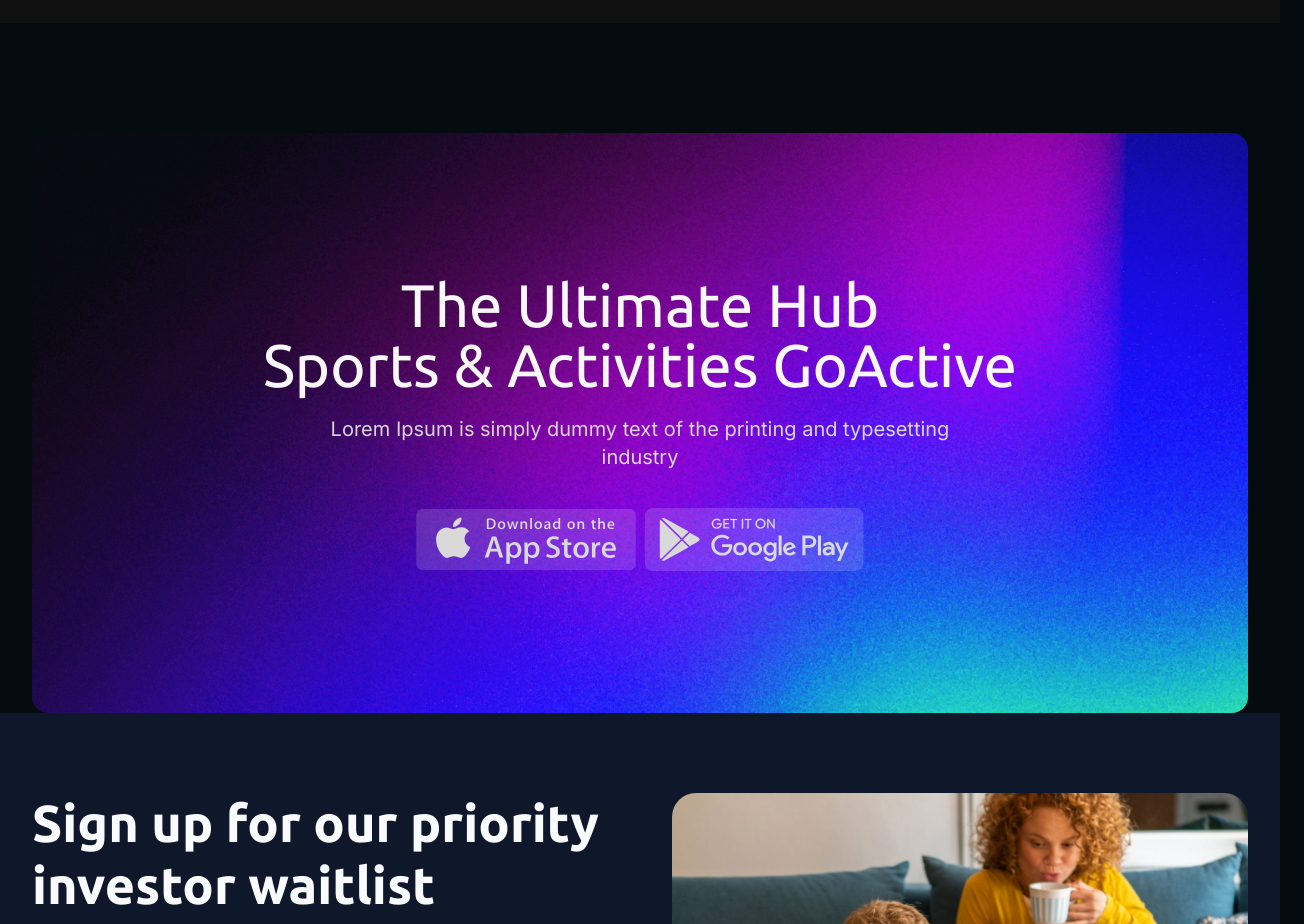
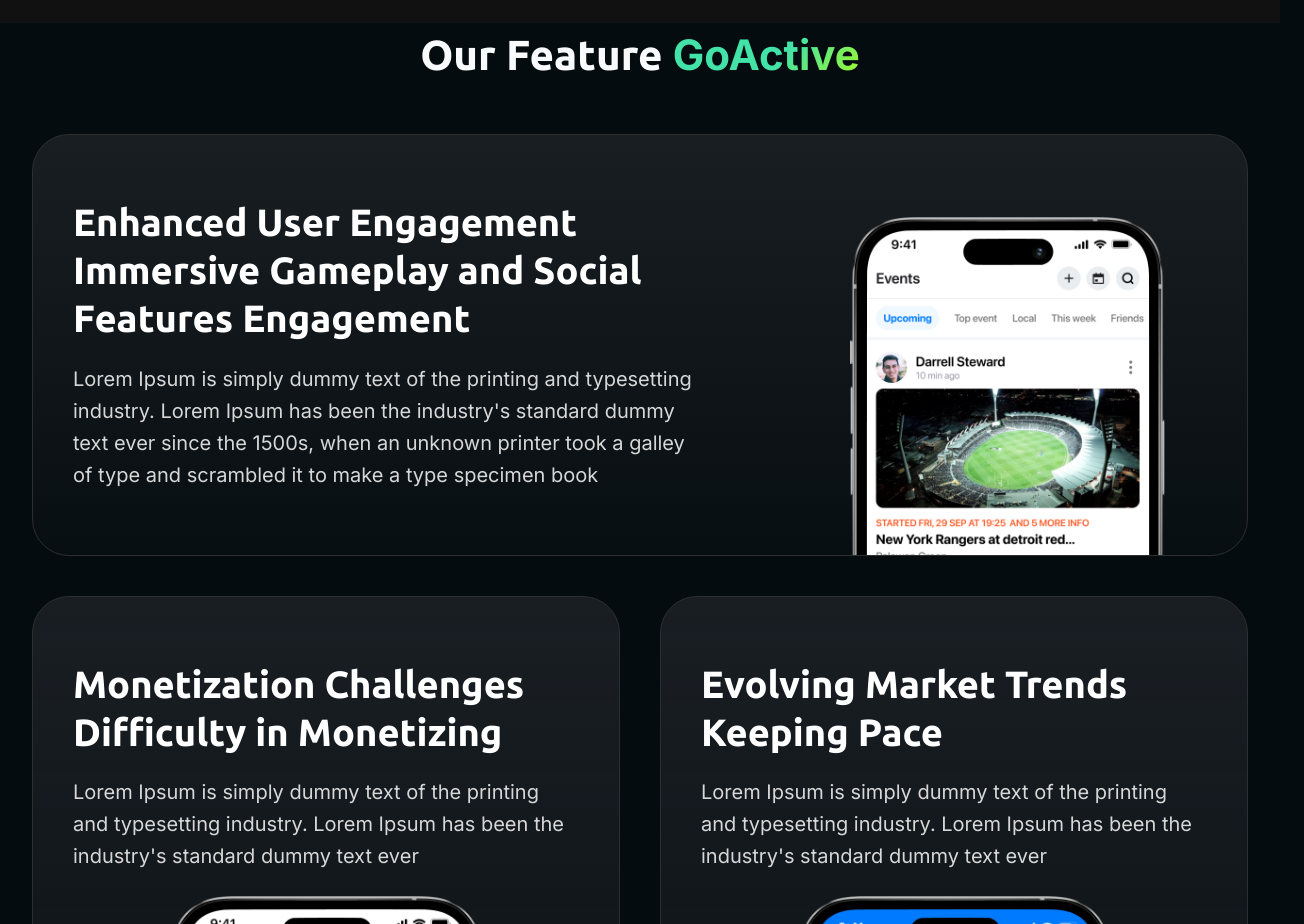
Before and after one commit to tarifalhasan/GoActive, a Next.js app: page /invest in a window 1280 px wide. Shown: the part 1620-2544 px from the top of the page, 1304 px wide, since content can reach past the window. Built offline with nearby package versions, Linux system fonts and the light colour scheme.

Commit message:
project completed

```diff
--- a/app/invest/page.tsx
+++ b/app/invest/page.tsx
@@ -1,5 +1,6 @@
 import TheUltimateHub from "@/components/home/TheUltimateHub";
 import InvertHero from "@/components/invest/InvertHero";
+import WeSolves from "@/components/invest/WeSolves";
 import WhyInvest from "@/components/invest/WhyInvest";
 import Contact from "@/components/shared/Contact";
 
@@ -8,6 +9,7 @@
     <>
       <InvertHero />
       <WhyInvest />
+      <WeSolves />
       <TheUltimateHub />
       <Contact />
     </>
--- a/components/about-us/CoreValues.tsx
+++ b/components/about-us/CoreValues.tsx
@@ -14,7 +14,7 @@
         initial="hidden"
         exit="exit"
         whileInView="show"
-        viewport={{ once: true, amount: 0.6 }}
+        viewport={{ once: false, amount: 0.6 }}
         className="   grid sm:grid-cols-2 lg:grid-cols-3  gap-11"
       >
         <CoreValuesCard
--- a/components/about-us/OurFounders.tsx
+++ b/components/about-us/OurFounders.tsx
@@ -20,7 +20,7 @@
           initial="hidden"
           exit="exit"
           whileInView="show"
-          viewport={{ once: true, amount: 0.6 }}
+          viewport={{ once: false, amount: 0.6 }}
           className="grid gap-2 lg:gap-5 grid-cols-3"
         >
           {data.map((item) => (
--- a/components/header/index.tsx
+++ b/components/header/index.tsx
@@ -55,7 +55,7 @@
       className={cn(
         header
           ? "bg-background   py-4 shadow-md"
-          : "bg-transparent shadow-none py-4",
+          : "bg-transparent shadow-none py-5",
         "fixed w-full    mx-auto z-[999] transition-all duration-300"
       )}
     >
--- a/components/home/ActiveUsers.tsx
+++ b/components/home/ActiveUsers.tsx
@@ -84,7 +84,7 @@
         initial="hidden"
         exit="exit"
         whileInView="show"
-        viewport={{ once: true, amount: 0.6 }}
+        viewport={{ once: false, amount: 0.6 }}
         className=" grid sm:grid-cols-2 lg:grid-cols-3 gap-[30px]"
       >
         {DATA.map((item, i) => (
--- a/components/home/Hero.tsx
+++ b/components/home/Hero.tsx
@@ -93,7 +93,7 @@
         </div>
       </div>
       <div className="relative z-20">
-        <div className="  sm:ml-[7.5%] ">
+        <div className="  sm:ml-[100px] ">
           <div data-aos="fade-up">
             <Image
               src={"/images/mobile.png"}
--- /dev/null
+++ b/components/invest/WeSolves.tsx
@@ -0,0 +1,57 @@
+"use client";
+import { fadeId } from "@/lib/animation";
+import { motion as m } from "framer-motion";
+import SolveCard from "../shared/SolveCard";
+
+const WeSolves = () => {
+  return (
+    <section className=" container space-y-6 lg:space-y-12">
+      <div className=" space-y-3">
+        <m.h2
+          variants={fadeId("down", 0.6)}
+          initial="hidden"
+          whileInView={"show"}
+          viewport={{ once: true, amount: 0.6 }}
+          className="heading1 text-left sm:text-center"
+        >
+          Our Feature <span className="tg bg-s">GoActive</span>
+        </m.h2>
+        <p className=" lg:hidden">
+          Lorem Ipsum is simply dummy text of the printing and types etting
+          industry Lorem Ipsum has been the industry&apos;s
+        </p>
+      </div>
+      <div className=" f grid gap-10 ">
+        <SolveCard
+          image="/images/Front.png"
+          title="Enhanced User Engagement Immersive Gameplay and Social Features Engagement"
+          desciption="Lorem Ipsum is simply dummy text of the printing and typesetting industry. Lorem Ipsum has been the industry's standard dummy text ever since the 1500s, when an unknown printer took a galley of type and scrambled it to make a type specimen book"
+          placementHorizontal
+          className=" hidden lg:block"
+        />
+
+        <div className="grid md:grid-cols-2 gap-10">
+          <SolveCard
+            image="/images/Front.png"
+            title="Enhanced User Engagement Immersive Gameplay and Social Features Engagement"
+            desciption="Lorem Ipsum is simply dummy text of the printing and typesetting industry. Lorem Ipsum has been the industry's standard dummy text ever since the 1500s, when an unknown printer took a galley of type and scrambled it to make a type specimen book"
+            className="  lg:hidden"
+          />
+          <SolveCard
+            image="/images/Front.png"
+            title="Monetization Challenges Difficulty in Monetizing"
+            desciption="Lorem Ipsum is simply dummy text of the printing and typesetting industry. Lorem Ipsum has been the industry's standard dummy text ever "
+          />
+
+          <SolveCard
+            image="/images/Front2.png"
+            title="Evolving Market Trends Keeping Pace"
+            desciption="Lorem Ipsum is simply dummy text of the printing and typesetting industry. Lorem Ipsum has been the industry's standard dummy text ever "
+          />
+        </div>
+      </div>
+    </section>
+  );
+};
+
+export default WeSolves;
--- a/components/shared/Contact.tsx
+++ b/components/shared/Contact.tsx
@@ -44,7 +44,7 @@
     console.log(values);
   }
   return (
-    <section className="bg-slate-900 py-[40px] lg:py-[80px]">
+    <section className="bg-slate-900 mt-[40px]  lg:mt-[70px] py-[40px] lg:py-[80px]">
       <div className="grid container lg:grid-cols-2  gap-8 lg:gap-16">
         <div
           data-aos-duration="2000"
--- /dev/null
+++ b/components/shared/SolveCard.tsx
@@ -0,0 +1,104 @@
+"use client";
+import { cn } from "@/lib/utils";
+import Image from "next/image";
+import { FC } from "react";
+
+import { fadeId } from "@/lib/animation";
+import { motion as m } from "framer-motion";
+interface SolveCardProps {
+  title: string;
+  desciption: string;
+
+  image: string;
+  placementHorizontal?: boolean;
+  className?: string;
+}
+const SolveCard: FC<SolveCardProps> = ({
+  title,
+  desciption,
+
+  image,
+  placementHorizontal = false,
+  className,
+}) => {
+  return placementHorizontal ? (
+    <div
+      className={cn(
+        " overflow-hidden flex  items-center relative py-16 bg-activeCard px-10 rounded-[37px] border border-[#2F2E2E]",
+        className
+      )}
+    >
+      <div className="space-y-5 max-w-[626px]">
+        <m.h2
+          variants={fadeId("down", 0.6)}
+          initial="hidden"
+          whileInView={"show"}
+          viewport={{ once: false, amount: 0.8 }}
+          className="text-[2.375rem] font-bold text-white leading-[126%]"
+        >
+          {title}
+        </m.h2>
+        <m.p
+          variants={fadeId("down", 0.6)}
+          initial="hidden"
+          whileInView={"show"}
+          viewport={{ once: false, amount: 0.8 }}
+        >
+          {desciption}
+        </m.p>
+      </div>
+      <m.div>
+        <Image
+          className=" absolute  top-[82px] right-[82px]"
+          src={image}
+          width={315}
+          height={676}
+          alt="go-play-"
+        />
+      </m.div>
+    </div>
+  ) : (
+    <div
+      className={cn(
+        " overflow-hidden gap-6 flex flex-col   items-center relative pt-16 bg-activeCard px-6 lg:px-10 rounded-[37px] border border-[#2F2E2E]",
+        className
+      )}
+    >
+      <div className="space-y-5 max-w-[626px]">
+        <m.h2
+          variants={fadeId("down", 0.6)}
+          initial="hidden"
+          whileInView={"show"}
+          viewport={{ once: false, amount: 0.8 }}
+          className="text-[2.375rem] font-bold text-white leading-[126%]"
+        >
+          {title}
+        </m.h2>
+        <m.p
+          variants={fadeId("down", 0.6)}
+          initial="hidden"
+          whileInView={"show"}
+          viewport={{ once: false, amount: 0.8 }}
+        >
+          {desciption}
+        </m.p>
+      </div>
+      <m.div
+        variants={fadeId("up", 0.6)}
+        initial="hidden"
+        whileInView={"show"}
+        viewport={{ once: false, amount: 0.2 }}
+      >
+        <Image
+          className=" "
+          src={image}
+          width={315}
+          height={676}
+          alt="go-play-"
+        />
+      </m.div>
+    </div>
+  );
+};
+
+export default SolveCard;
```
